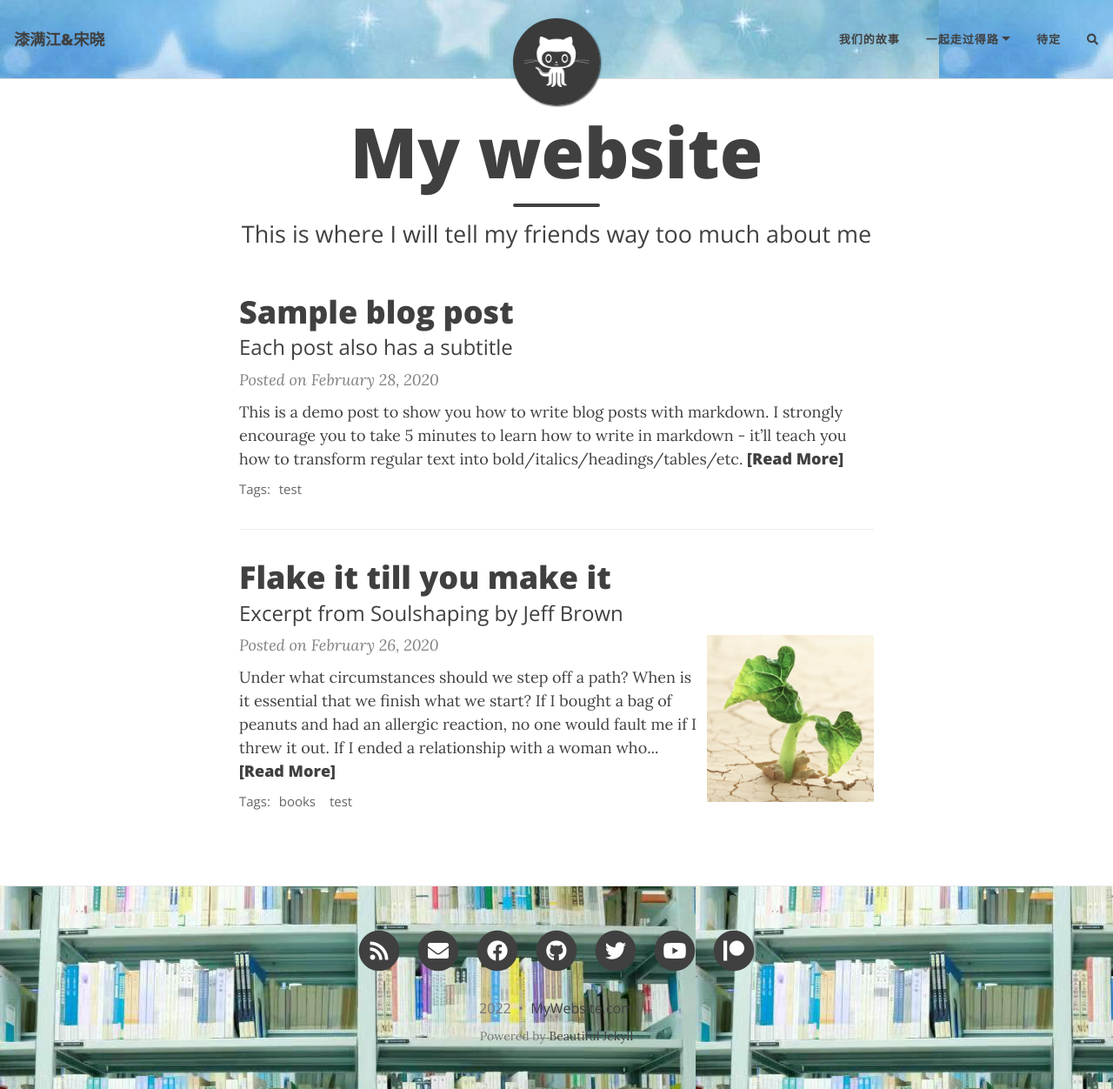
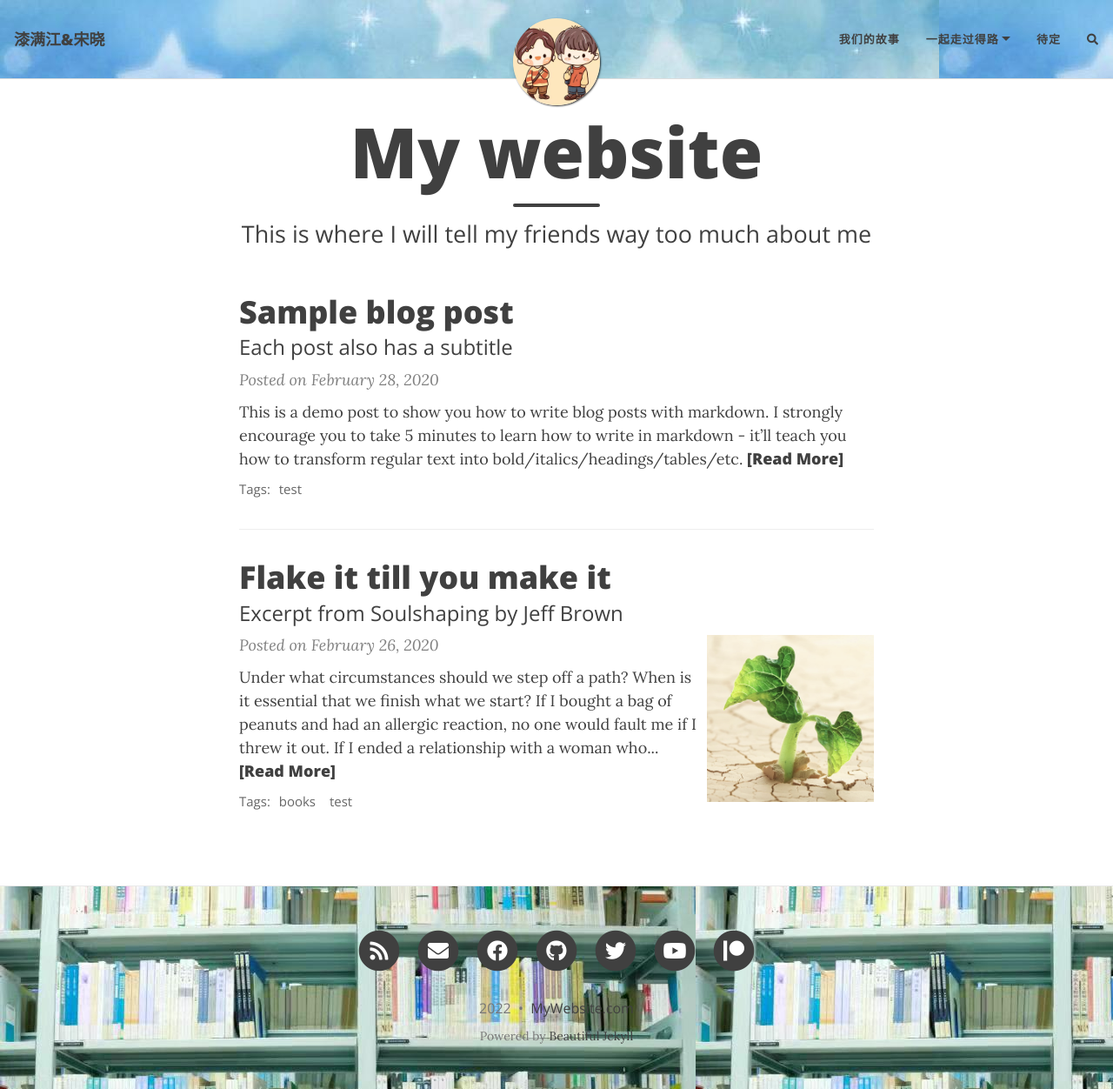
Before and after one commit to tplmdfx/tplmdfx.github.io, a Jekyll site: the page built from index.html, in a window 1280 px wide and 1252 px high. Shown: the whole window at 87% size. Built offline with Jekyll 4.4.1, drawn with Linux system fonts in a browser that asks for light colours; nearby versions of some CDN libraries; the list of posts is cut into pages by our own code; comment, search, counter and statistics services are not loaded.

Commit message:
my blog 06

```diff
--- a/_config.yml
+++ b/_config.yml
@@ -24,7 +24,7 @@ navbar-links:
 
 # Image to show in the navigation bar - works best with a square image
 # Remove this parameter if you don't want an image in the navbar
-avatar: "/assets/img/avatar-icon.png"
+avatar: "/assets/img/avatar.jpg"
 
 # By default, the image is cut into a circle. You can disable this behaviour by setting 'round-avatar: false'
 round-avatar: true
```
